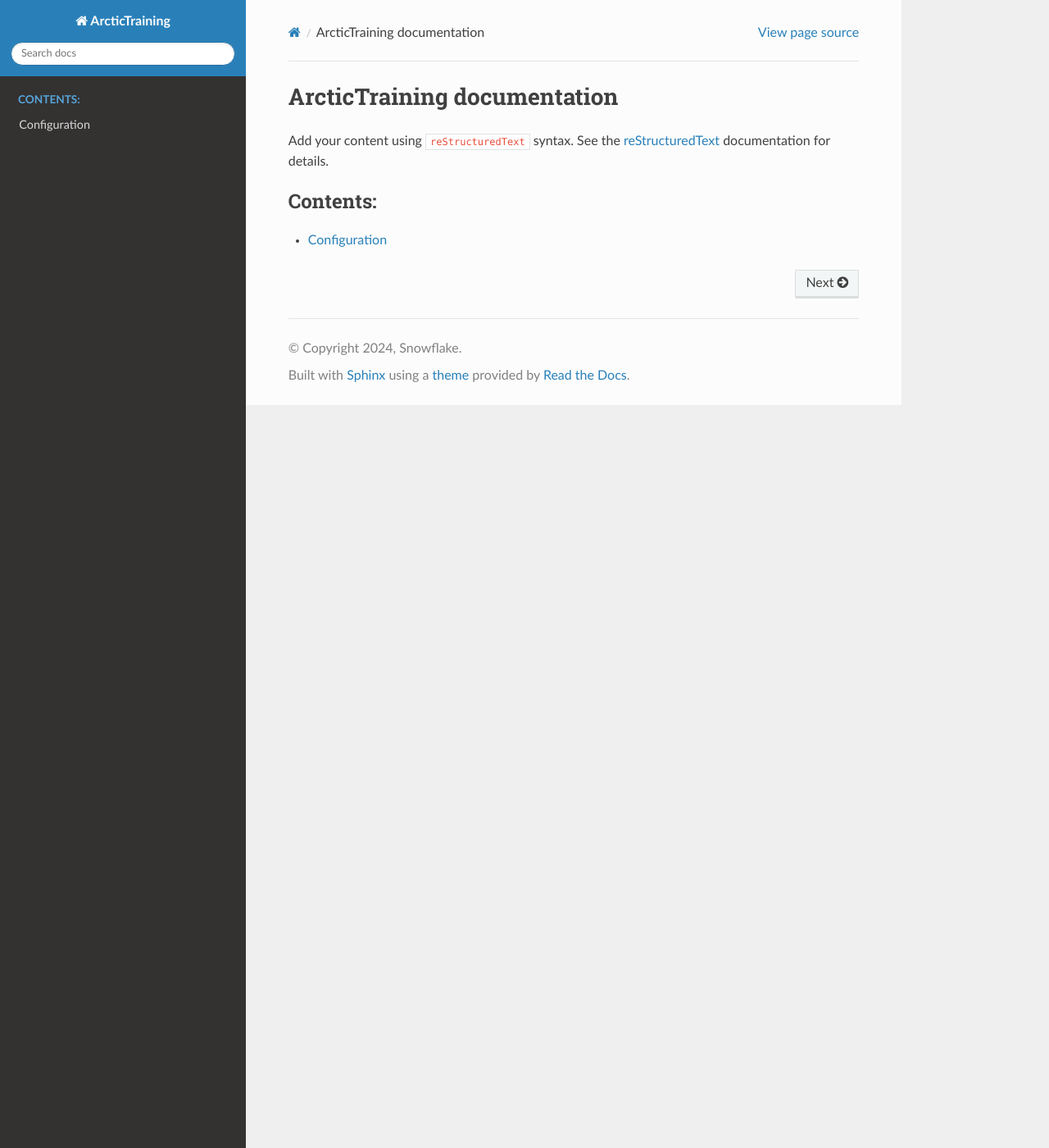
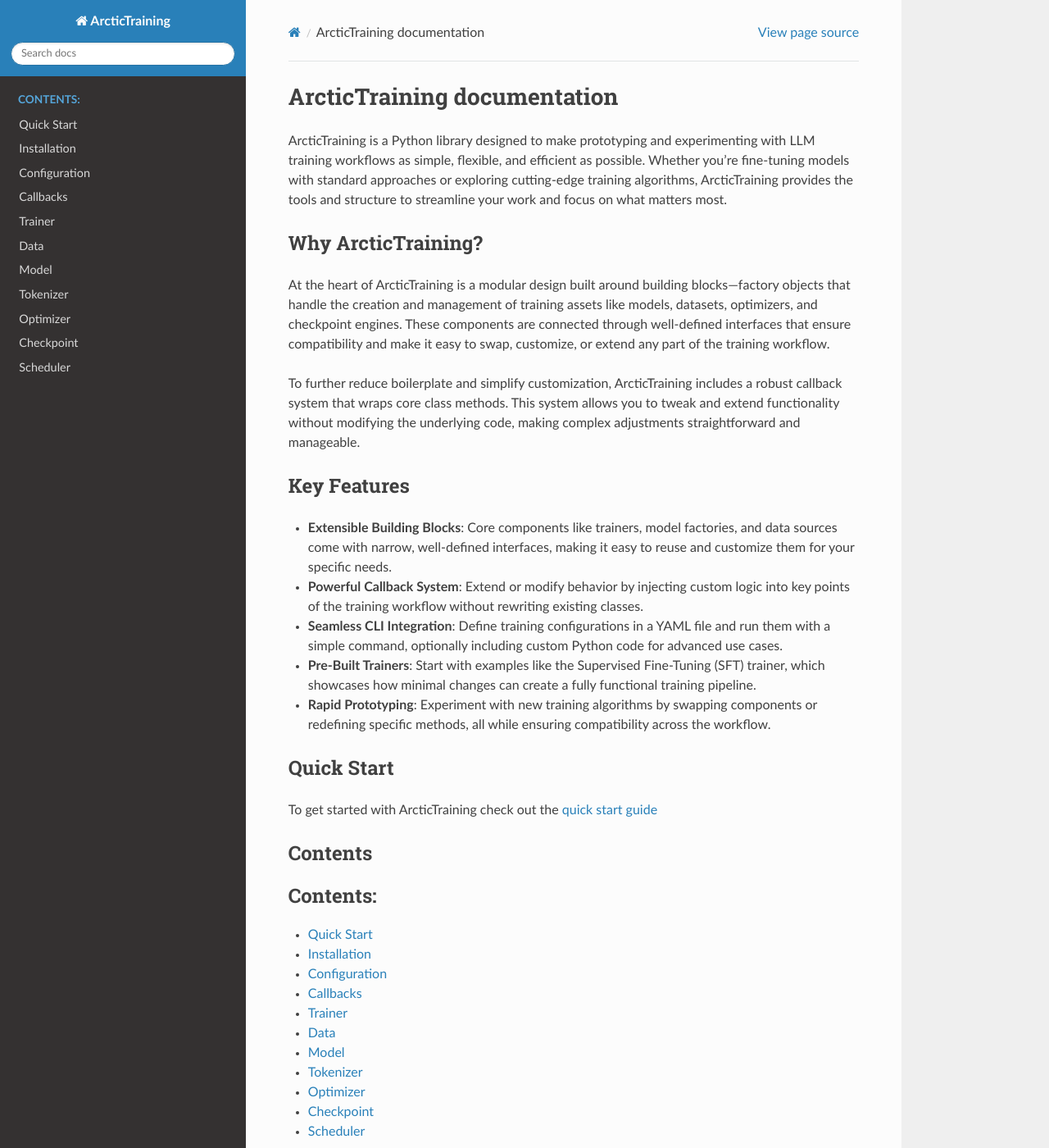
Before and after one commit to snowflakedb/ArcticTraining, a Sphinx documentation site: the page built from docs/index.rst, in a window 1280 px wide and 1400 px high. Shown: the whole window at 82% size. Built offline with Sphinx 7.4.7 and the Read the Docs theme 3.1.0, drawn with Linux system fonts in a browser that asks for light colours.

Commit message:
add docs pages and quickstart

```diff
--- /dev/null
+++ b/docs/callbacks.rst
@@ -0,0 +1,5 @@
+.. _callbacks:
+
+=========
+Callbacks
+=========
--- /dev/null
+++ b/docs/checkpoint.rst
@@ -0,0 +1,5 @@
+.. _checkpoint:
+
+==========
+Checkpoint
+==========
--- /dev/null
+++ b/docs/data.rst
@@ -0,0 +1,5 @@
+.. _data:
+
+====
+Data
+====
--- a/docs/index.rst
+++ b/docs/index.rst
@@ -6,13 +6,65 @@
 ArcticTraining documentation
 ============================
 
-Add your content using ``reStructuredText`` syntax. See the
-`reStructuredText <https://www.sphinx-doc.org/en/master/usage/restructuredtext/index.html>`_
-documentation for details.
+ArcticTraining is a Python library designed to make prototyping and
+experimenting with LLM training workflows as simple, flexible, and efficient as
+possible. Whether you’re fine-tuning models with standard approaches or
+exploring cutting-edge training algorithms, ArcticTraining provides the tools
+and structure to streamline your work and focus on what matters most.
 
+Why ArcticTraining?
+-------------------
+
+At the heart of ArcticTraining is a modular design built around building
+blocks—factory objects that handle the creation and management of training
+assets like models, datasets, optimizers, and checkpoint engines. These
+components are connected through well-defined interfaces that ensure
+compatibility and make it easy to swap, customize, or extend any part of the
+training workflow.
+
+To further reduce boilerplate and simplify customization, ArcticTraining
+includes a robust callback system that wraps core class methods. This system
+allows you to tweak and extend functionality without modifying the underlying
+code, making complex adjustments straightforward and manageable.
+
+Key Features
+------------
+
+- **Extensible Building Blocks**: Core components like trainers, model factories,
+  and data sources come with narrow, well-defined interfaces, making it easy to
+  reuse and customize them for your specific needs.
+- **Powerful Callback System**: Extend or modify behavior by injecting custom logic
+  into key points of the training workflow without rewriting existing classes.
+- **Seamless CLI Integration**: Define training configurations in a YAML file and
+  run them with a simple command, optionally including custom Python code for
+  advanced use cases.
+- **Pre-Built Trainers**: Start with examples like the Supervised Fine-Tuning (SFT)
+  trainer, which showcases how minimal changes can create a fully functional
+  training pipeline.
+- **Rapid Prototyping**: Experiment with new training algorithms by swapping
+  components or redefining specific methods, all while ensuring compatibility
+  across the workflow.
+
+Quick Start
+-----------
+
+To get started with ArcticTraining check out the :ref:`quick start guide <quickstart>`
+
+Contents
+--------
 
 .. toctree::
    :maxdepth: 1
    :caption: Contents:
 
+   quick-start
+   install
    config
+   callbacks
+   trainer
+   data
+   model
+   tokenizer
+   optimizer
+   checkpoint
+   scheduler
--- /dev/null
+++ b/docs/model.rst
@@ -0,0 +1,5 @@
+.. _model:
+
+=====
+Model
+=====
--- /dev/null
+++ b/docs/optimizer.rst
@@ -0,0 +1,5 @@
+.. _optimizer:
+
+=========
+Optimizer
+=========
--- /dev/null
+++ b/docs/scheduler.rst
@@ -0,0 +1,5 @@
+.. _scheduler:
+
+=========
+Scheduler
+=========
--- /dev/null
+++ b/docs/tokenizer.rst
@@ -0,0 +1,5 @@
+.. _tokenizer:
+
+=========
+Tokenizer
+=========
--- a/pyproject.toml
+++ b/pyproject.toml
@@ -41,7 +41,7 @@ dev = [
     "black>=23.1",
     "flake8>=5.0",
     "mypy>=1.1",
-    "sphinx>8.1.3",
+    "sphinx",
     "autodoc_pydantic>=2.0.0",
     "sphinx-rtd-theme"
 ]
```
Also changed, not shown: docs/install.rst (added, +11 -0 lines), docs/quick-start.rst (added, +87 -0 lines), docs/trainer.rst (added, +17 -0 lines), 1 other file.
